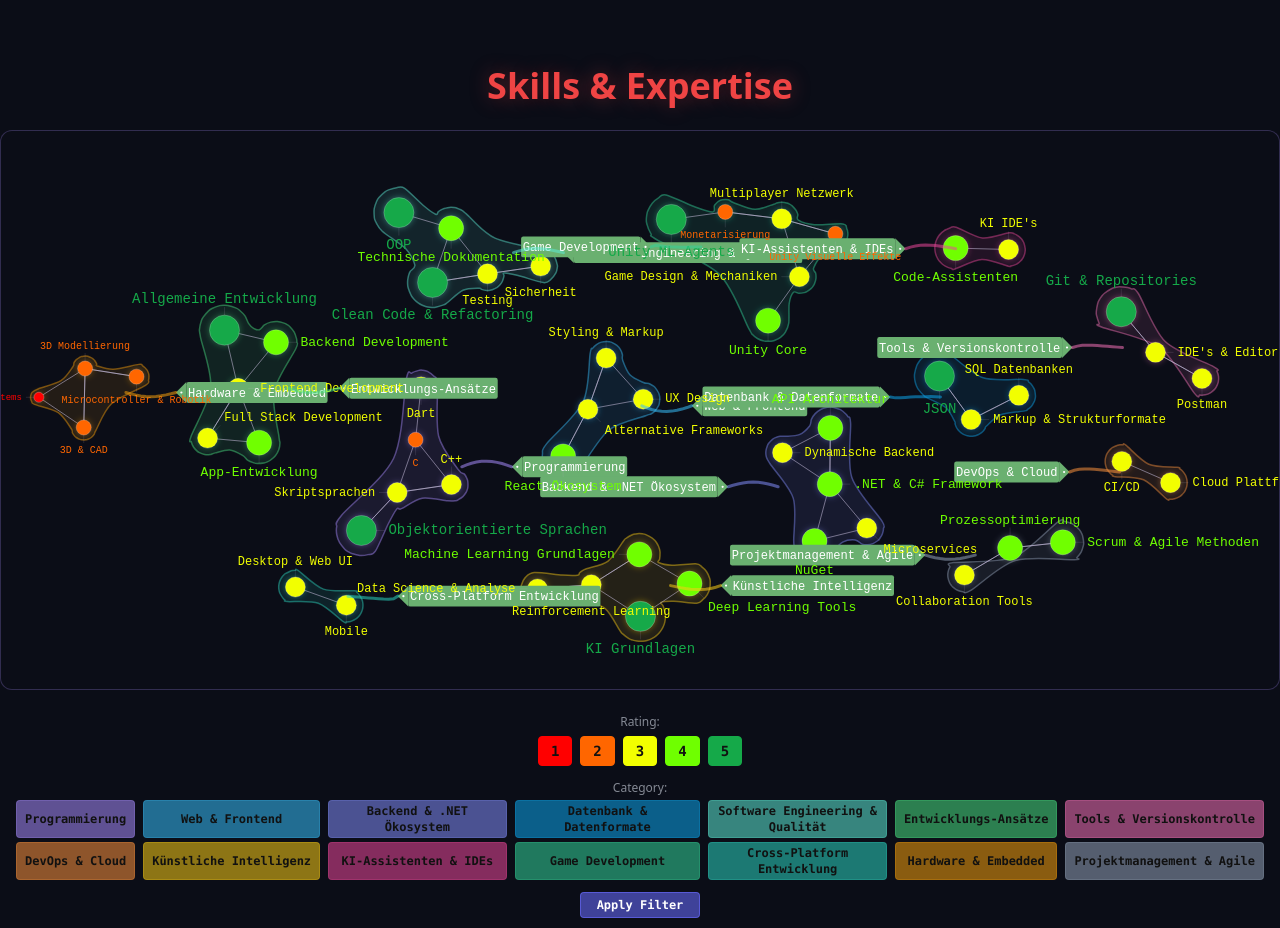
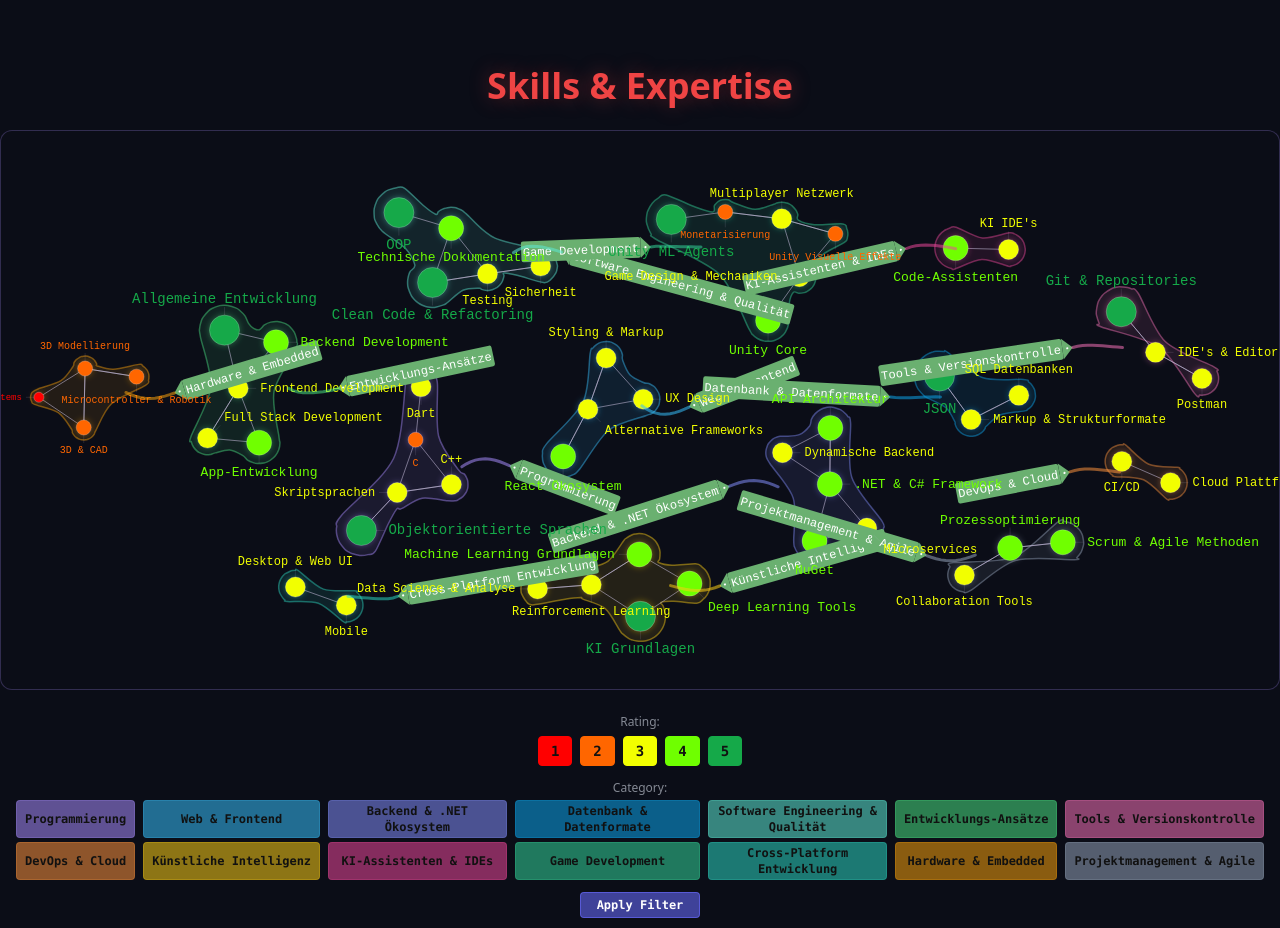
Before and after one commit to 062Leo/dev-portfolio-nextjs, a Next.js app in the folder portfolio-app/: page / in a window 1280 px wide. Shown: the part 2100-3028 px from the top of the page. Built offline with nearby package versions, Linux system fonts and the light colour scheme.

Commit message:
fixxed tags

```diff
--- a/portfolio-app/src/components/SkillGraph.tsx
+++ b/portfolio-app/src/components/SkillGraph.tsx
@@ -986,7 +986,7 @@ export function SkillGraph() {
 
         // Init wobbly rope target for this category
         if (!ropeTargetsRef.current.has(gi)) {
-          ropeTargetsRef.current.set(gi, { start: { x: 0, y: 0 }, end: { x: 0, y: 0 } });
+          ropeTargetsRef.current.set(gi, { start: { x: 0, y: 0 }, end: { x: 0, y: 0 }, outputX: 0, outputY: 0, outputAngle: 0 });
         }
         if (!ropeColorMapRef.current.has(gi)) {
           const catColor = CATEGORIES[gi]?.color || "rgba(106,176,112,0.25)";
@@ -1279,7 +1279,7 @@ export function SkillGraph() {
           const lineEndX = cx + dirX * avgDist;
           const anchorX = cx + dirX * (avgDist + PRICETAG_LINE_LENGTH);
 
-          // Update wobbly rope target
+          // Use wobbly rope output position for pricetag
           const rt = ropeTargetsRef.current.get(pd.gi);
           if (rt) {
             rt.start.x = lineEndX;
@@ -1288,7 +1288,19 @@ export function SkillGraph() {
             rt.end.y = cy;
           }
 
-          pd.g.setAttribute("transform", `translate(${anchorX}, ${cy})`);
+          const rx = (rt && rt.outputX) || anchorX;
+          const ry = (rt && rt.outputY) || cy;
+          const neutralAngle = isLeft ? Math.PI : 0;
+          let rotDeg = 0;
+          if (rt) {
+            let rot = rt.outputAngle - neutralAngle;
+            if (rot > Math.PI) rot -= 2 * Math.PI;
+            if (rot < -Math.PI) rot += 2 * Math.PI;
+            const maxRot = 35 * Math.PI / 180;
+            rot = Math.max(-maxRot, Math.min(maxRot, rot));
+            rotDeg = rot * 180 / Math.PI;
+          }
+          pd.g.setAttribute("transform", `translate(${rx}, ${ry}) rotate(${rotDeg})`);
 
           // build pricetag geometry based on direction
           const name = pd.text.textContent || "";
--- a/portfolio-app/src/components/WobblyRopes.tsx
+++ b/portfolio-app/src/components/WobblyRopes.tsx
@@ -24,6 +24,9 @@ interface RopeState {
 export interface RopeTarget {
   start: { x: number; y: number };
   end: { x: number; y: number };
+  outputX: number;
+  outputY: number;
+  outputAngle: number;
 }
 
 interface WobblyRopesProps {
@@ -39,8 +42,8 @@ interface WobblyRopesProps {
 export const WobblyRopes: React.FC<WobblyRopesProps> = ({
   ropeTargetsRef,
   colors = new Map(),
-  damping = 0.5,
-  stiffness = 0.3,
+  damping = 0.88,
+  stiffness = 0.25,
   segments = 10,
   lineWidth = 3,
   defaultColor = "rgba(106,176,112,0.45)",
@@ -69,7 +72,7 @@ export const WobblyRopes: React.FC<WobblyRopesProps> = ({
         const t = i / segments;
         const px = target.start.x + (target.end.x - target.start.x) * t;
         const py = target.start.y + (target.end.y - target.start.y) * t;
-        points.push({ x: px, y: py, oldX: px, oldY: py, pinned: i === 0 || i === segments });
+        points.push({ x: px, y: py, oldX: px, oldY: py, pinned: i === 0 });
       }
       const links: RopeLink[] = [];
       for (let i = 0; i < segments; i++) {
@@ -116,28 +119,37 @@ export const WobblyRopes: React.FC<WobblyRopesProps> = ({
 
         const lastIdx = points.length - 1;
 
+        // Pin start point (hull boundary)
         points[0].x = target.start.x;
         points[0].y = target.start.y;
-        points[lastIdx].x = target.end.x;
-        points[lastIdx].y = target.end.y;
 
-        for (const p of points) {
-          if (p.pinned) {
-            p.oldX = p.x;
-            p.oldY = p.y;
-            continue;
-          }
+        const tx = target.end.x;
+        const ty = target.end.y;
+
+        // Verlet integration for all non-start points (last point is free → wobbles)
+        for (let i = 1; i <= lastIdx; i++) {
+          const p = points[i];
           const vx = (p.x - p.oldX) * damping;
           const vy = (p.y - p.oldY) * damping;
           p.oldX = p.x;
           p.oldY = p.y;
           p.x += vx;
           p.y += vy;
+
+          // Soft spring toward anchor on last point (pricetag swings freely)
+          if (i === lastIdx) {
+            p.x += (tx - p.x) * 0.015;
+            p.y += (ty - p.y) * 0.015;
+          }
         }
 
+        // Constraint resolution (only start point is pinned)
         const iterations = 5;
         for (let k = 0; k < iterations; k++) {
           for (const link of links) {
+            const isP1Pinned = link.p1 === points[0];
+            const isP2Pinned = link.p2 === points[0];
+
             const dx = link.p2.x - link.p1.x;
             const dy = link.p2.y - link.p1.y;
             const dist = Math.sqrt(dx * dx + dy * dy);
@@ -147,15 +159,22 @@ export const WobblyRopes: React.FC<WobblyRopesProps> = ({
             const offX = dx * percent;
             const offY = dy * percent;
 
-            if (!link.p1.pinned) { link.p1.x -= offX; link.p1.y -= offY; }
-            if (!link.p2.pinned) { link.p2.x += offX; link.p2.y += offY; }
+            if (!isP1Pinned) { link.p1.x -= offX; link.p1.y -= offY; }
+            if (!isP2Pinned) { link.p2.x += offX; link.p2.y += offY; }
           }
         }
 
-        points[0].x = target.start.x;
-        points[0].y = target.start.y;
-        points[lastIdx].x = target.end.x;
-        points[lastIdx].y = target.end.y;
+        target.outputX = points[lastIdx].x;
+        target.outputY = points[lastIdx].y;
+
+        const avgSegs = Math.min(3, lastIdx);
+        let avgDx = 0;
+        let avgDy = 0;
+        for (let i = lastIdx - avgSegs; i < lastIdx; i++) {
+          avgDx += points[i + 1].x - points[i].x;
+          avgDy += points[i + 1].y - points[i].y;
+        }
+        target.outputAngle = Math.atan2(avgDy, avgDx);
       }
     };
 
```
